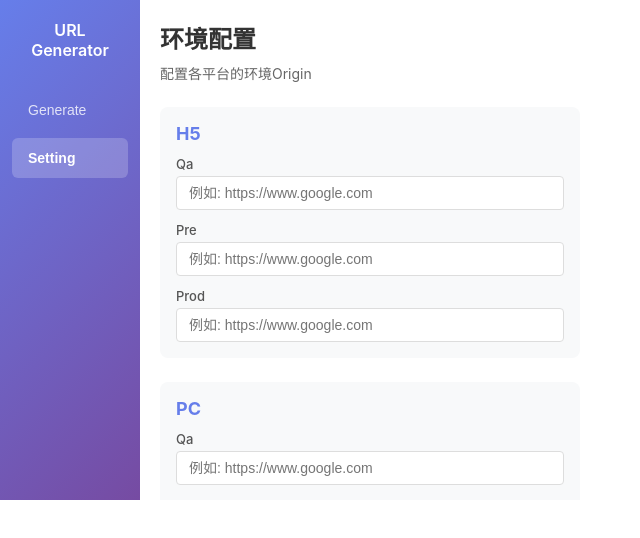
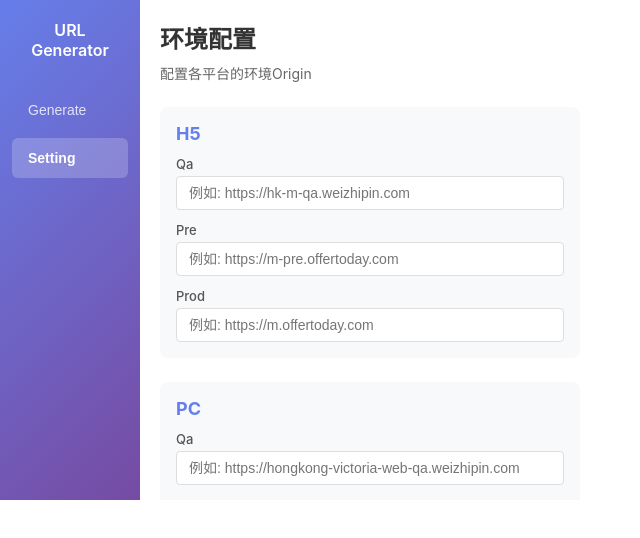
Before and after one commit to coderwang/url-generator, a React app: page / in a window 1280 px wide. Both pictures are taken after a click on the button "Setting". Shown: the top 538 px of the page, without its empty margins (0-640 px from the left). Built offline with nearby package versions, Linux system fonts and the light colour scheme.

Commit message:
feat: placeholder

```diff
--- a/src/components/Generate.tsx
+++ b/src/components/Generate.tsx
@@ -67,6 +67,11 @@ const Generate: React.FC = () => {
 
   const platforms: Platform[] = ['H5', 'PC', 'App'];
   const environments: Environment[] = ['Qa', 'Pre', 'Prod'];
+  const placeholder = {
+    H5: '例如: /scan',
+    PC: '例如: /recommend',
+    App: '例如: /openwith?type=openGeekF1',
+  }
 
   return (
     <div className="generate-container">
@@ -79,7 +84,7 @@ const Generate: React.FC = () => {
             <label>{platform} Pathname</label>
             <input
               type="text"
-              placeholder={`例如: /path/to/page`}
+              placeholder={placeholder[platform]}
               value={pathConfig[platform]}
               onChange={(e) => updatePath(platform, e.target.value)}
             />
--- a/src/components/Setting.tsx
+++ b/src/components/Setting.tsx
@@ -38,6 +38,23 @@ const Setting: React.FC = () => {
 
   const platforms: Platform[] = ['H5', 'PC', 'App'];
   const environments: Environment[] = ['Qa', 'Pre', 'Prod'];
+  const placeholder = {
+    H5: {
+      Qa: '例如: https://hk-m-qa.weizhipin.com',
+      Pre: '例如: https://m-pre.offertoday.com',
+      Prod: '例如: https://m.offertoday.com',
+    },
+    PC: {
+      Qa: '例如: https://hongkong-victoria-web-qa.weizhipin.com',
+      Pre: '例如: https://www-pre.offertoday.com',
+      Prod: '例如: https://www.offertoday.com',
+    },
+    App: {
+      Qa: '例如: otd://offertoday.app',
+      Pre: '例如: otd://offertoday.app',
+      Prod: '例如: otd://offertoday.app',
+    },
+  }
 
   return (
     <div className="setting-container">
@@ -53,7 +70,7 @@ const Setting: React.FC = () => {
                 <label>{env}</label>
                 <input
                   type="text"
-                  placeholder={`例如: https://www.google.com`}
+                  placeholder={placeholder[platform][env]}
                   value={config[platform][env]}
                   onChange={(e) => updateOrigin(platform, env, e.target.value)}
                 />
```
